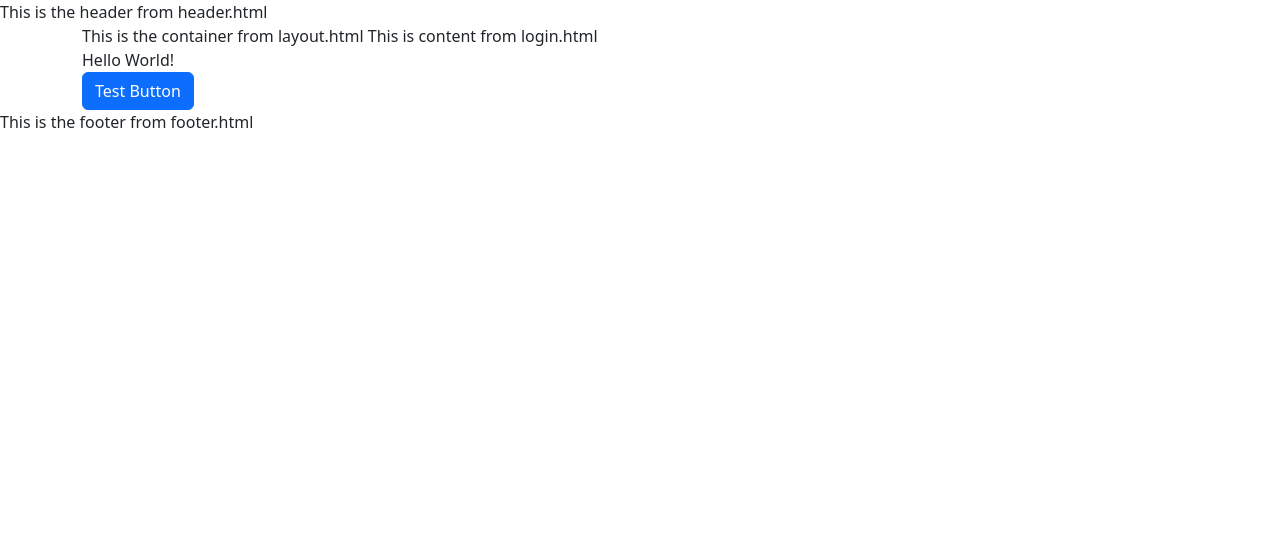
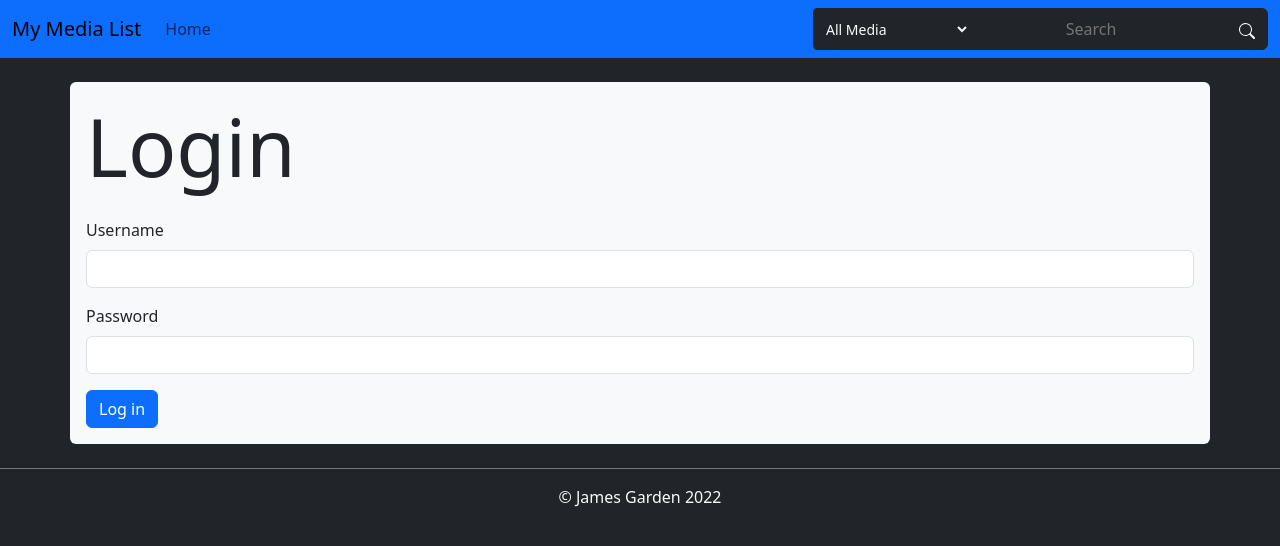
Before and after one commit to James-Garden/my-media-list-v3, a Django app: page /accounts/login/ in a window 1280 px wide. Shown: the top 546 px of the page. Run offline with Django 4.2, Linux system fonts and the light colour scheme; style sheets or scripts are compiled from the project's sources; some libraries are stand-ins or nearby versions.

Commit message:
setup page layout (#2)
* setup page layout
* added basic login page

```diff
--- a/accounts/urls.py
+++ b/accounts/urls.py
@@ -1,6 +1,7 @@
 from django.urls import path
 from accounts import views
 
+app_name = 'accounts'
 urlpatterns = [
-    path('login/', views.LoginView.as_view())
+    path('login/', views.LoginView.as_view(), name='login')
 ]
--- a/accounts/views.py
+++ b/accounts/views.py
@@ -4,3 +4,6 @@ from django.contrib.auth import views as auth_views
 
 class LoginView(auth_views.LoginView):
     template_name = "accounts/login.html"
+    extra_context = {
+        'page_title': "Login"
+    }
--- /dev/null
+++ b/design_system/templatetags/nav_tags.py
@@ -0,0 +1,11 @@
+from django import template
+
+register = template.Library()
+
+
+@register.inclusion_tag("components/navbar/nav-item.html")
+def nav_link(link: str, text: str):
+    return {
+        'link': link,
+        'text': text
+    }
--- a/my_media_list/settings.py
+++ b/my_media_list/settings.py
@@ -31,6 +31,7 @@ ALLOWED_HOSTS = []
 # Application definition
 
 INSTALLED_APPS = [
+    'design_system',
     'accounts',
     'compressor',
     'django.contrib.admin',
--- /dev/null
+++ b/resources/stylesheets/layout/footer.scss
@@ -0,0 +1,5 @@
+.page-footer {
+  display: flex;
+  align-items: center;
+  justify-content: center;
+}
--- a/resources/stylesheets/main.scss
+++ b/resources/stylesheets/main.scss
@@ -1,4 +1,7 @@
+// Stylesheets used in page layout
+@import "layout/footer";
+
+// Bootstrap related stylesheets
 // Order of these import statements matter, for overrides to work, bootstrap *must* be at the bottom
-
 @import "bootstrap/colours";
 @import "../../node_modules/bootstrap/scss/bootstrap";
--- a/templates/accounts/login.html
+++ b/templates/accounts/login.html
@@ -1,9 +1,16 @@
 {% extends 'layout.html' %}
 
 {% block content %}
-    This is content from login.html
-    <div class="test">
-        Hello World!
-    </div>
-    <button class="btn btn-primary">Test Button</button>
+    <form id="login-form" action="{% url 'accounts:login' %}" method="post">
+        {% csrf_token %}
+        <div class="mb-3">
+            <label for="login-username" class="form-label">Username</label>
+            <input type="text" class="form-control" id="login-username" name="username">
+        </div>
+        <div class="mb-3">
+            <label for="login-password" class="form-label">Password</label>
+            <input type="password" class="form-control" id="login-password" name="password">
+        </div>
+        <button type="submit" class="btn btn-primary">Log in</button>
+    </form>
 {% endblock %}
--- a/templates/components/footer.html
+++ b/templates/components/footer.html
@@ -1 +1,5 @@
-This is the footer from footer.html
+<div class="page-footer p-3">
+    <div class="page-footer-content">
+        <p>&copy; James Garden 2022</p>
+    </div>
+</div>
--- a/templates/components/header.html
+++ b/templates/components/header.html
@@ -1 +1,16 @@
-This is the header from header.html
+{% load nav_tags %}
+
+<nav class="navbar navbar-expand-lg bg-primary">
+  <div class="container-fluid">
+    <a class="navbar-brand" href="#">My Media List</a>
+    <button class="navbar-toggler" type="button" data-bs-toggle="collapse" data-bs-target="#navbarSupportedContent" aria-controls="navbarSupportedContent" aria-expanded="false" aria-label="Toggle navigation">
+      <span class="navbar-toggler-icon"></span>
+    </button>
+    <div class="collapse navbar-collapse" id="navbarSupportedContent">
+      <ul class="navbar-nav me-auto mb-2 mb-lg-0">
+        {% nav_link link="#" text="Home" %}
+      </ul>
+      {% include "components/navbar/search.html" with searchUrl="#" %}
+    </div>
+  </div>
+</nav>
--- /dev/null
+++ b/templates/components/navbar/nav-item.html
@@ -0,0 +1,3 @@
+<li class="nav-item">
+  <a class="nav-link" href="{{ link }}">{{ text }}</a>
+</li>
--- /dev/null
+++ b/templates/components/navbar/search.html
@@ -0,0 +1,22 @@
+<form class="d-flex" role="search" action="{{ searchUrl }}" method="get">
+    <div class="input-group">
+        <select id="search-type-select" class="form-control-sm bg-dark border-dark text-light">
+            <option selected value="ALL_MEDIA">All Media</option>
+            <option value="TV">TV Series</option>
+            <option value="FILMS">Films</option>
+            <option value="BOOKS">Books</option>
+            <option disabled>────────────</option>
+            <option value="USERS">Users</option>
+            <option value="PEOPLE">People</option>
+            <option value="CHARACTERS">Characters</option>
+            <option value="COMPANIES">Companies</option>
+        </select>
+        <label for="search-type-select" hidden="hidden">Search type</label>
+        <input class="form-control-lg border-dark input-group-text bg-dark text-light" type="search" placeholder="Search" aria-label="Search" name="query" style="z-index: 5">
+        <button class="btn btn-dark" type="submit">
+            <svg xmlns="http://www.w3.org/2000/svg" width="16" height="16" fill="currentColor" class="bi bi-search" viewBox="0 0 16 16">
+                <path d="M11.742 10.344a6.5 6.5 0 1 0-1.397 1.398h-.001c.03.04.062.078.098.115l3.85 3.85a1 1 0 0 0 1.415-1.414l-3.85-3.85a1.007 1.007 0 0 0-.115-.1zM12 6.5a5.5 5.5 0 1 1-11 0 5.5 5.5 0 0 1 11 0z"></path>
+            </svg>
+        </button>
+    </div>
+</form>
--- a/templates/layout.html
+++ b/templates/layout.html
@@ -5,21 +5,29 @@
 <html lang="en">
 <head>
     <meta charset="UTF-8">
-    <title>{% block html_title %}{% endblock %}</title>
+    <title>{% block html_title %}{{ page_title }}{% endblock %}</title>
     {% compress css %}
         <link rel="stylesheet" type="text/x-scss" href="{% static "stylesheets/main.scss" %}"/>
     {% endcompress %}
     <script src="https://cdn.jsdelivr.net/npm/bootstrap@5.2.0/dist/js/bootstrap.bundle.min.js"></script>
     {% block extra_head %}{% endblock %}
 </head>
-<body>
-    {% include 'components/header.html' %}
-    <div class="container">
-        This is the container from layout.html
-        {% block content %}
+<body class="bg-dark">
+    <main class="bg-dark">
+        <header class="mb-4">
+            {% include 'components/header.html' %}
+        </header>
+        <main class="mb-4">
+            <div class="container bg-light border-primary rounded text-dark p-lg-3">
+                <h1 class="display-1 mb-4">{% block page_title %}{{ page_title }}{% endblock %}</h1>
+                {% block content %}
 
-        {% endblock %}
-    </div>
-    {% include 'components/footer.html' %}
+                {% endblock %}
+            </div>
+        </main>
+        <footer class="m-0 text-light border-top border-secondary">
+            {% include 'components/footer.html' %}
+        </footer>
+    </main>
 </body>
 </html>
```
Also changed, not shown: design_system/__init__.py (added), design_system/templatetags/__init__.py (added).
